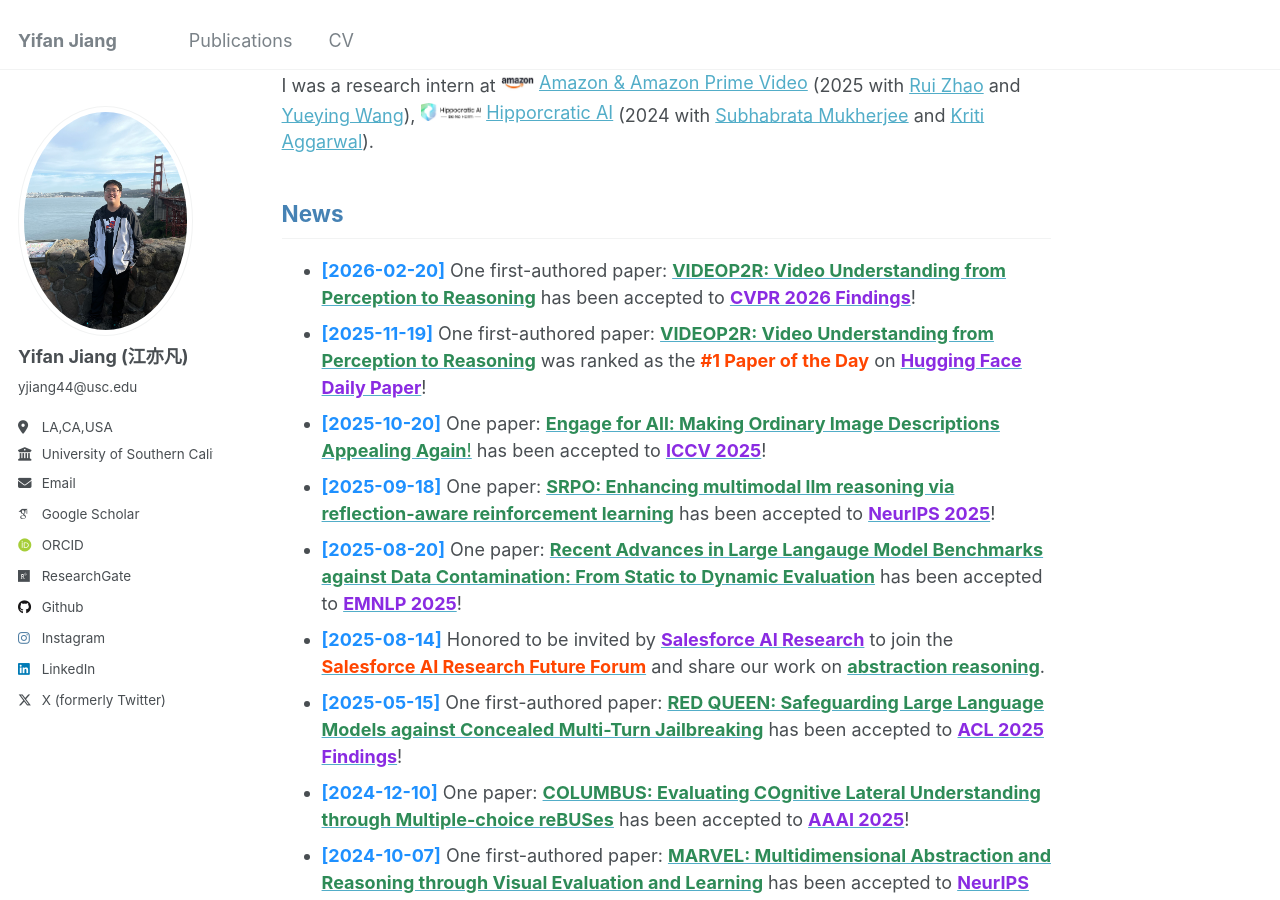
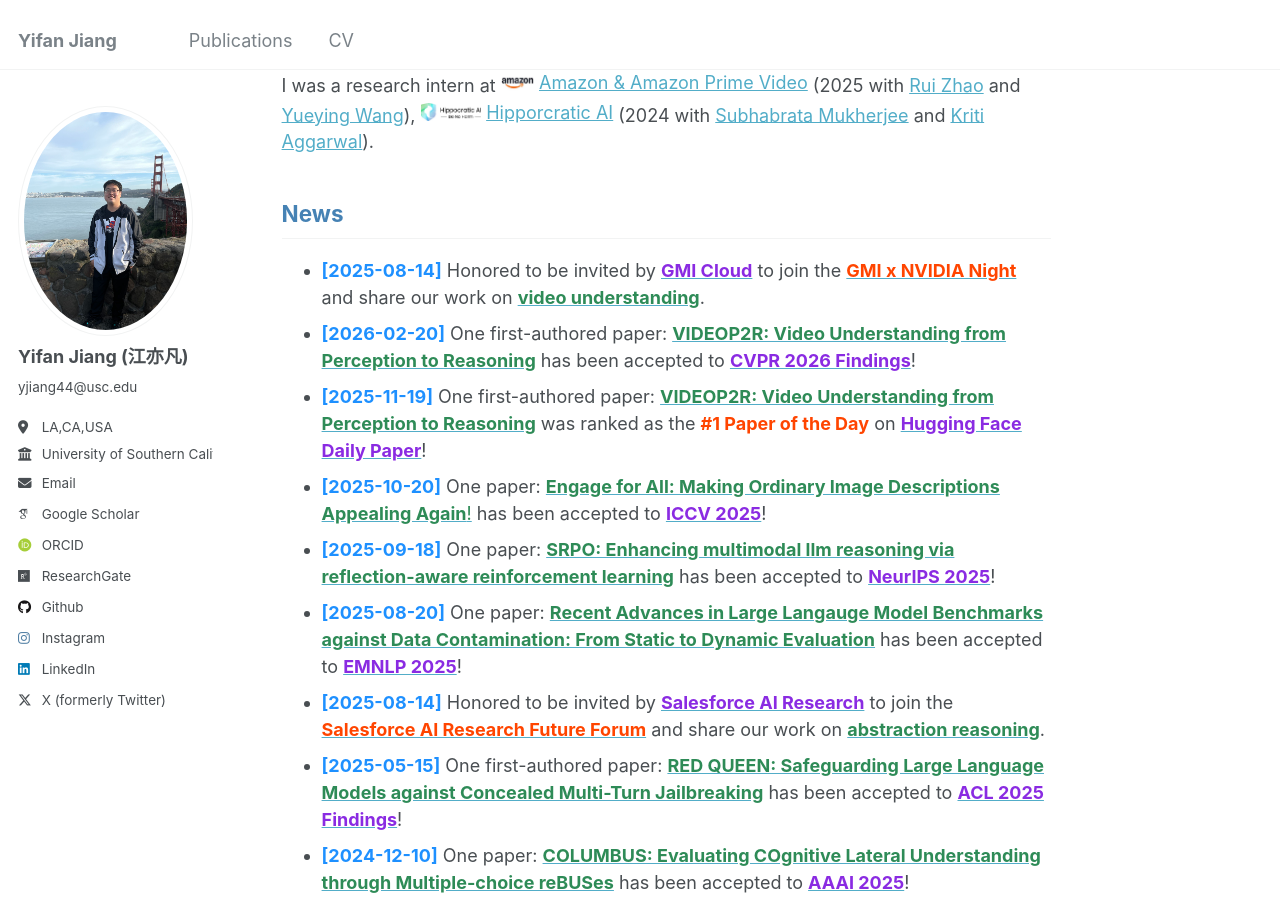
Before and after one commit to yifanJIANG-921/yifanJIANG-921.github.io, a Jekyll site: the page built from _pages/about.md, in a window 1280 px wide and 900 px high, scrolled down 898 px. Built offline with Jekyll 4.4.1, drawn with Linux system fonts in a browser that asks for light colours; some web fonts are replaced.

Commit message:
Update about.md

```diff
--- a/_pages/about.md
+++ b/_pages/about.md
@@ -21,8 +21,9 @@ I was a research intern at <a href="https://www.amazon.com/gp/video/storefront"
 
 
 ## <span style="color: #4682B4;">News</span>
-- **<span style="color: #1E90FF;">[2026-02-20]</span>** One first-authored paper: [<span style="color: #2E8B57;">**VIDEOP2R: Video Understanding from Perception to Reasoning**</span>](https://arxiv.org/pdf/2511.11113) has been accepted to [<span style="color: #8A2BE2;">**CVPR 2026 Findings**</span>](https://cvpr.thecvf.com/)!
-- **<span style="color: #1E90FF;">[2025-11-19]</span>** One first-authored paper: [<span style="color: #2E8B57;">**VIDEOP2R: Video Understanding from Perception to Reasoning**</span>](https://arxiv.org/pdf/2511.11113) was ranked as the <span style="color: #FF4500;">**#1 Paper of the Day**</span> on [<span style="color: #8A2BE2;">**Hugging Face Daily Paper**</span>](https://huggingface.co/papers/date/2025-11-19)!
+- **<span style="color: #1E90FF;">[2025-08-14]</span>** Honored to be invited by [<span style="color: #8A2BE2;">**GMI Cloud**</span>](https://www.linkedin.com/company/gmi-cloud-ai/posts/?feedView=all) to join the [<span style="color: #FF4500;">**GMI x NVIDIA Night**</span>](https://www.linkedin.com/feed/update/urn:li:ugcPost:7468904814178000896/) and share our work on [<span style="color: #2E8B57;">**video understanding**</span>](https://openaccess.thecvf.com/content/CVPR2026F/html/Jiang_VIDEOP2R_Video_Understanding_from_Perception_to_Reasoning_CVPRF_2026_paper.html).
+- **<span style="color: #1E90FF;">[2026-02-20]</span>** One first-authored paper: [<span style="color: #2E8B57;">**VIDEOP2R: Video Understanding from Perception to Reasoning**</span>](https://openaccess.thecvf.com/content/CVPR2026F/html/Jiang_VIDEOP2R_Video_Understanding_from_Perception_to_Reasoning_CVPRF_2026_paper.html) has been accepted to [<span style="color: #8A2BE2;">**CVPR 2026 Findings**</span>](https://cvpr.thecvf.com/)!
+- **<span style="color: #1E90FF;">[2025-11-19]</span>** One first-authored paper: [<span style="color: #2E8B57;">**VIDEOP2R: Video Understanding from Perception to Reasoning**</span>](https://openaccess.thecvf.com/content/CVPR2026F/html/Jiang_VIDEOP2R_Video_Understanding_from_Perception_to_Reasoning_CVPRF_2026_paper.html) was ranked as the <span style="color: #FF4500;">**#1 Paper of the Day**</span> on [<span style="color: #8A2BE2;">**Hugging Face Daily Paper**</span>](https://huggingface.co/papers/date/2025-11-19)!
 - **<span style="color: #1E90FF;">[2025-10-20]</span>** One paper: [<span style="color: #2E8B57;">**Engage for All: Making Ordinary Image Descriptions Appealing Again**!</span>](https://openaccess.thecvf.com/content/ICCV2025/html/Chen_Engage_for_All_Making_Ordinary_Image_Descriptions_Appealing_Again_ICCV_2025_paper.html) has been accepted to [<span style="color: #8A2BE2;">**ICCV 2025**</span>](https://iccv.thecvf.com/virtual/2025/index.html)!
 - **<span style="color: #1E90FF;">[2025-09-18]</span>** One paper: [<span style="color: #2E8B57;">**SRPO: Enhancing multimodal llm reasoning via reflection-aware reinforcement learning**</span>](https://arxiv.org/abs/2506.01713) has been accepted to [<span style="color: #8A2BE2;">**NeurIPS 2025**</span>](https://neurips.cc/)!
 - **<span style="color: #1E90FF;">[2025-08-20]</span>** One paper: [<span style="color: #2E8B57;">**Recent Advances in Large Langauge Model Benchmarks against Data Contamination: From Static to Dynamic Evaluation**</span>](https://arxiv.org/abs/2502.17521) has been accepted to [<span style="color: #8A2BE2;">**EMNLP 2025**</span>](https://2025.emnlp.org/)!
```
